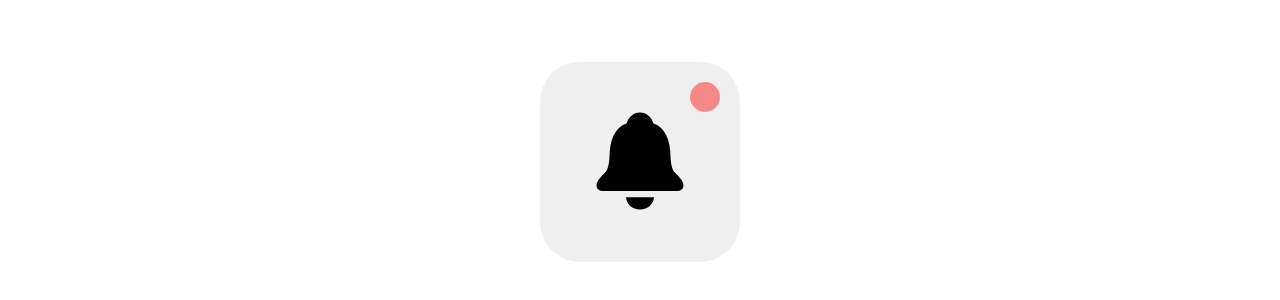
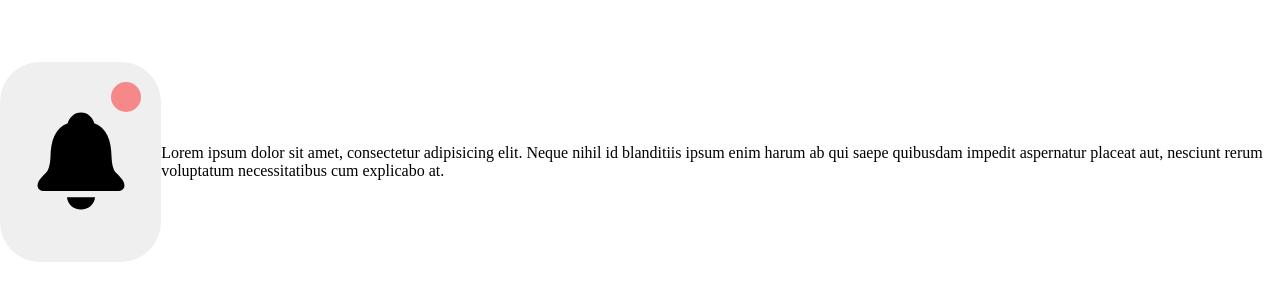
Before and after one commit to Muhammadyusuf-IT/bell, a plain HTML site: page index.html in a window 1280 px wide. Shown: the part 238-538 px from the top of the page. Drawn offline with Linux system fonts and the light colour scheme.

Commit message:
html file uzgargan

```diff
--- a/index.html
+++ b/index.html
@@ -19,5 +19,10 @@
         />
       </svg>
     </button>
+    <p>
+      Lorem ipsum dolor sit amet, consectetur adipisicing elit. Neque nihil id
+      blanditiis ipsum enim harum ab qui saepe quibusdam impedit aspernatur
+      placeat aut, nesciunt rerum voluptatum necessitatibus cum explicabo at.
+    </p>
   </body>
 </html>
```
